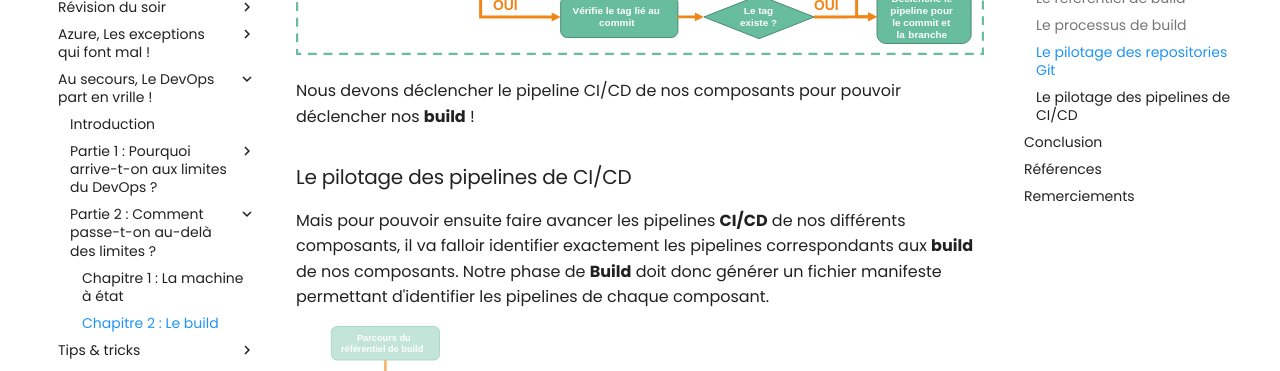
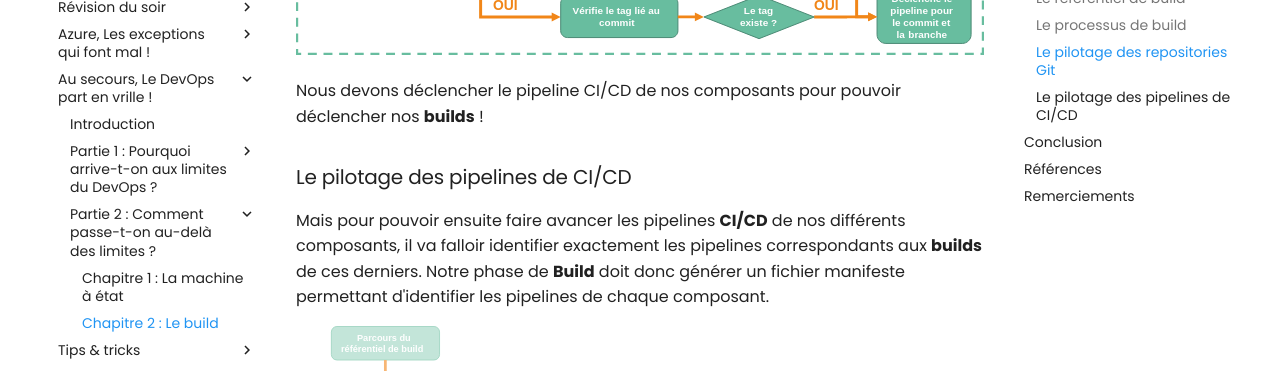
Before and after one commit to Ineaweb/Blog, an MkDocs documentation site: the page built from docs/articles/devops/vrille/05.comment.build.md, in a window 1280 px wide and 900 px high, scrolled down 4529 px. Shown: the part 155-526 px from the top of the window. Built offline with MkDocs 1.6.1 and Material for MkDocs 9.7.7, drawn with Linux system fonts in a browser that asks for light colours; old or Windows-style settings are respelled for this version of MkDocs.

Commit message:
fix: relecture MMA

```diff
--- a/docs/articles/devops/vrille/05.comment.build.md
+++ b/docs/articles/devops/vrille/05.comment.build.md
@@ -124,11 +124,11 @@ Dans le détail, l'étape de déclenchement du **build** va se décomposer comme
 
 ![build-run](../../../img/05.comment.build.004.svg)
 
-Nous devons déclencher le pipeline CI/CD de nos composants pour pouvoir déclencher nos **build** !
+Nous devons déclencher le pipeline CI/CD de nos composants pour pouvoir déclencher nos **builds** !
 
 ### Le pilotage des pipelines de CI/CD
 
-Mais pour pouvoir ensuite faire avancer les pipelines **CI/CD** de nos différents composants, il va falloir identifier exactement les pipelines correspondants aux **build** de nos composants.
+Mais pour pouvoir ensuite faire avancer les pipelines **CI/CD** de nos différents composants, il va falloir identifier exactement les pipelines correspondants aux **builds** de ces derniers.
 Notre phase de **Build** doit donc générer un fichier manifeste permettant d'identifier les pipelines de chaque composant.
 
 ![manifest-generate](../../../img/05.comment.build.005.svg)
```
